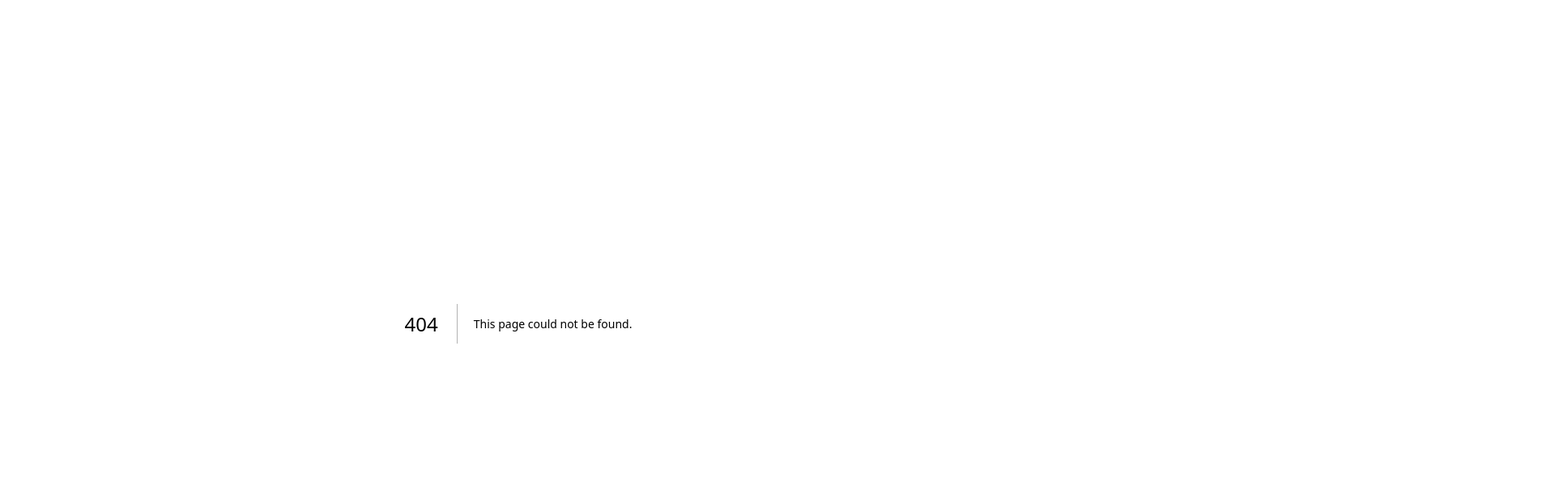
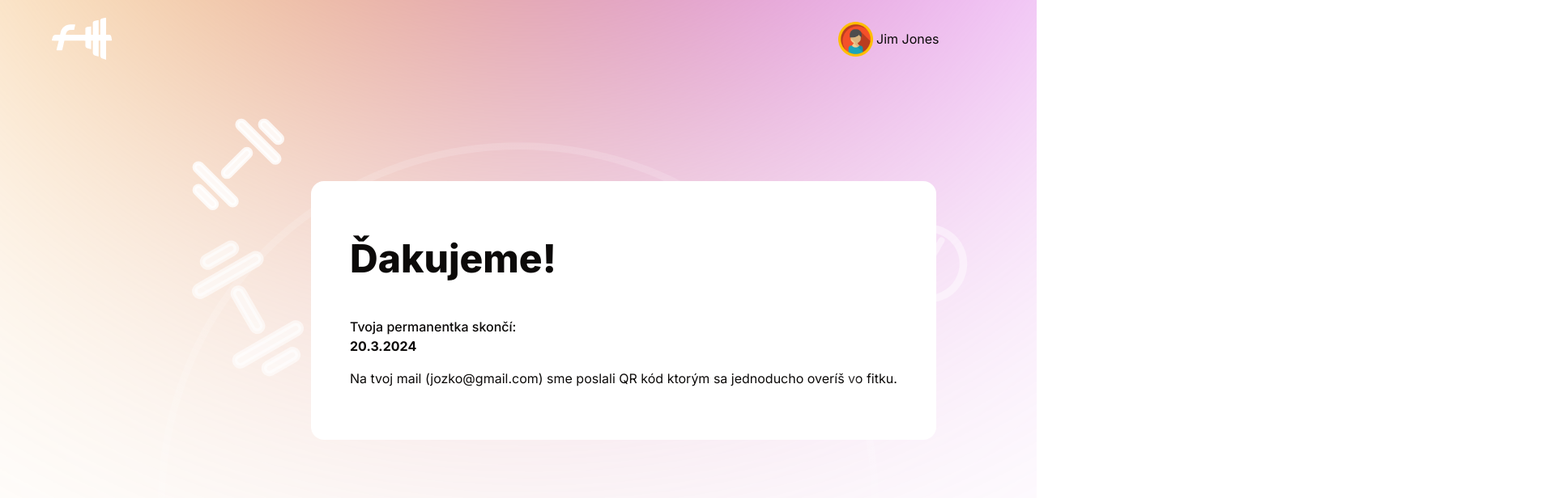
Before and after one commit to allomik69/Fitka-2024, a Next.js app: page /thank-you in a window 1280 px wide. Before the commit this address had no page. Shown: the top 616 px of the page at 81% size, 1920 px wide, since content can reach past the window. Built offline with nearby package versions, Linux system fonts and the light colour scheme.

Commit message:
Fitka-thank-You page
Marek-Thank you page-dorobit este spacing

```diff
--- /dev/null
+++ b/src/app/thank-you/layout.tsx
@@ -0,0 +1,14 @@
+import { Navbar} from "@/components/onboarding-navbar/navbar";
+
+export default function RootLayout({
+  children,
+}: {
+  children: React.ReactNode;
+}) {
+  return (
+    <div className="h-screen">
+        <Navbar/>
+      {children}
+    </div>
+  );
+}
--- /dev/null
+++ b/src/app/thank-you/page.tsx
@@ -0,0 +1,108 @@
+export default function ThankYo() {
+
+    return (
+
+        <main className="h-screen relative">
+        <div className="absolute w-full top-0 left-0 ">
+
+        <svg className="w-full" height="783" viewBox="0 0 1280 783" fill="none" xmlns="http://www.w3.org/2000/svg">
+        <g filter="url(#filter0_f_579_605)">
+        <ellipse cx="659.5" cy="-428.5" rx="638.5" ry="611.5" fill="url(#paint0_linear_579_605)"/>
+        </g>
+        <defs>
+        <filter id="filter0_f_579_605" x="-579" y="-1640" width="2477" height="2423" filterUnits="userSpaceOnUse" color-interpolation-filters="sRGB">
+        <feFlood flood-opacity="0" result="BackgroundImageFix"/>
+        <feBlend mode="normal" in="SourceGraphic" in2="BackgroundImageFix" result="shape"/>
+        <feGaussianBlur stdDeviation="300" result="effect1_foregroundBlur_579_605"/>
+        </filter>
+        <linearGradient id="paint0_linear_579_605" x1="420" y1="-344.5" x2="1003.01" y2="-350.925" gradientUnits="userSpaceOnUse">
+        <stop stop-color="#FE9800"/>
+        <stop offset="0.0001" stop-color="#F6970A"/>
+        <stop offset="0.625" stop-color="#8F5FCD"/>
+        <stop offset="1" stop-color="#E916FB"/>
+        </linearGradient>
+        </defs>
+        </svg>
+
+
+        </div>
+
+
+        <div className="absolute w-full flex justify-center mt-44 z-10">
+        <svg width="890" height="446" viewBox="0 0 890 446" fill="" xmlns="http://www.w3.org/2000/svg">
+        <path d="M889.925 445.074C889.925 386.645 878.417 328.789 856.057 274.808C833.698 220.827 800.925 171.779 759.61 130.464C718.294 89.1489 669.246 56.376 615.265 34.0164C561.284 11.6568 503.428 0.148435 445 0.148438C386.571 0.14844 328.715 11.6568 274.734 34.0164C220.753 56.376 171.705 89.149 130.39 130.464C89.0747 171.779 56.3017 220.827 33.9421 274.808C11.5825 328.789 0.0742136 386.646 0.0742188 445.074H8.97272C8.97271 387.814 20.2509 331.115 42.1633 278.214C64.0757 225.312 96.1932 177.245 136.682 136.756C177.171 96.2675 225.238 64.1499 278.139 42.2375C331.041 20.3251 387.74 9.04694 445 9.04694C502.26 9.04693 558.959 20.3251 611.86 42.2375C664.761 64.1499 712.828 96.2674 753.317 136.756C793.806 177.245 825.924 225.312 847.836 278.214C869.749 331.115 881.027 387.814 881.027 445.074H889.925Z" fill="url(#paint0_linear_579_607)"/>
+        <defs>
+        <linearGradient id="paint0_linear_579_607" x1="445" y1="0.148437" x2="442.194" y2="566.889" gradientUnits="userSpaceOnUse">
+        <stop offset="0.677886" stop-color="white" stop-opacity="0.15"/>
+        <stop offset="1" stop-color="white" stop-opacity="0"/>
+        </linearGradient>
+        </defs>
+        </svg>
+
+        </div>
+
+        <div className="absolute w-full flex mt-32 ml-56  ">
+        <svg width="138" height="148" viewBox="0 0 148 148" fill="none" xmlns="http://www.w3.org/2000/svg">
+        <path d="M132.025 37.7214L113.164 18.8607C111.081 16.7774 107.703 16.7774 105.62 18.8607C103.537 20.944 103.536 24.3217 105.62 26.405L124.481 45.2657C126.564 47.349 129.942 47.349 132.025 45.2657C134.108 43.1824 134.108 39.8047 132.025 37.7214Z" fill="white" fill-opacity="0.8" stroke="white" stroke-opacity="0.8" stroke-width="5.33462"/>
+        <path d="M45.2661 124.481L26.4053 105.62C24.322 103.537 20.9443 103.537 18.861 105.62C16.7777 107.704 16.7777 111.081 18.861 113.165L37.7218 132.025C39.805 134.109 43.1827 134.109 45.266 132.025C47.3493 129.942 47.3494 126.564 45.2661 124.481Z" fill="white" fill-opacity="0.8" stroke="white" stroke-opacity="0.8" stroke-width="5.33462"/>
+        <path d="M71.6711 120.708L26.4053 75.4427C24.322 73.3594 20.9443 73.3594 18.861 75.4427C16.7777 77.526 16.7777 80.9037 18.861 82.987L64.1268 128.253C66.2101 130.336 69.5878 130.336 71.6711 128.253C73.7544 126.169 73.7544 122.792 71.6711 120.708Z" fill="white" fill-opacity="0.8" stroke="white" stroke-opacity="0.8" stroke-width="5.33462"/>
+        <path d="M82.9874 56.5822L56.5823 82.9873C54.499 85.0706 54.499 88.4483 56.5823 90.5316C58.6656 92.6149 62.0433 92.6149 64.1266 90.5316L90.5317 64.1265C92.615 62.0432 92.615 58.6655 90.5317 56.5822C88.4484 54.4989 85.0707 54.4989 82.9874 56.5822Z" fill="white" fill-opacity="0.8" stroke="white" stroke-opacity="0.8" stroke-width="5.33462"/>
+        <path d="M128.253 64.1264L82.9873 18.8607C80.904 16.7774 77.5263 16.7774 75.443 18.8607C73.3597 20.944 73.3597 24.3217 75.443 26.405L120.709 71.6707C122.792 73.754 126.17 73.754 128.253 71.6707C130.336 69.5874 130.336 66.2097 128.253 64.1264Z" fill="white" fill-opacity="0.8" stroke="white" stroke-opacity="0.8" stroke-width="5.33462"/>
+        </svg>
+
+        </div>
+
+        <div className="absolute w-full flex mt-72 ml-56">
+        <svg width="164" height="190" viewBox="0 0 164 190" fill="none" xmlns="http://www.w3.org/2000/svg">
+        <path d="M57.9647 13.6679L29.3591 30.1834C26.1994 32.0076 25.1168 36.0479 26.941 39.2076C28.7653 42.3673 32.8056 43.4499 35.9653 41.6256L64.5709 25.1101C67.7306 23.2859 68.8132 19.2456 66.989 16.0859C65.1647 12.9262 61.1244 11.8436 57.9647 13.6679Z" fill="white" fill-opacity="0.6" stroke="white" stroke-opacity="0.6" stroke-width="6.60619"/>
+        <path d="M133.936 145.253L105.331 161.768C102.171 163.593 101.088 167.633 102.913 170.793C104.737 173.952 108.777 175.035 111.937 173.211L140.543 156.695C143.702 154.871 144.785 150.831 142.961 147.671C141.136 144.511 137.096 143.429 133.936 145.253Z" fill="white" fill-opacity="0.6" stroke="white" stroke-opacity="0.6" stroke-width="6.60619"/>
+        <path d="M137.887 112.459L69.2336 152.096C66.0739 153.921 64.9913 157.961 66.8156 161.121C68.6398 164.28 72.6801 165.363 75.8398 163.539L144.493 123.902C147.653 122.077 148.736 118.037 146.911 114.877C145.087 111.718 141.047 110.635 137.887 112.459Z" fill="white" fill-opacity="0.6" stroke="white" stroke-opacity="0.6" stroke-width="6.60619"/>
+        <path d="M64.8083 78.3694L87.9299 118.417C89.7542 121.577 93.7945 122.66 96.9542 120.835C100.114 119.011 101.196 114.971 99.3722 111.811L76.2505 71.7632C74.4263 68.6035 70.386 67.5209 67.2263 69.3452C64.0666 71.1694 62.984 75.2097 64.8083 78.3694Z" fill="white" fill-opacity="0.6" stroke="white" stroke-opacity="0.6" stroke-width="6.60619"/>
+        <path d="M88.3408 26.6419L19.6872 66.2791C16.5275 68.1033 15.4449 72.1436 17.2692 75.3033C19.0934 78.463 23.1337 79.5456 26.2934 77.7213L94.947 38.0842C98.1067 36.2599 99.1892 32.2196 97.365 29.0599C95.5407 25.9002 91.5005 24.8176 88.3408 26.6419Z" fill="white" fill-opacity="0.6" stroke="white" stroke-opacity="0.6" stroke-width="6.60619"/>
+        </svg>
+
+        </div>
+
+        <div className="absolute w-full left-[1080px] top-[260px]">
+        <svg width="132" height="132" viewBox="0 0 132 132" fill="none" xmlns="http://www.w3.org/2000/svg">
+        <path d="M107.842 90.1577C94.5005 113.267 64.9513 121.184 41.8424 107.842C18.7335 94.5004 10.8158 64.9512 24.1578 41.8423C37.4997 18.7334 67.0489 10.8158 90.1578 24.1577C113.267 37.4996 121.184 67.0488 107.842 90.1577ZM32.3931 46.597C21.6771 65.1576 28.0364 88.891 46.5971 99.607C65.1577 110.323 88.8911 103.964 99.6071 85.403C110.323 66.8424 103.964 43.109 85.4031 32.393C66.8425 21.677 43.1091 28.0363 32.3931 46.597Z" fill="white" fill-opacity="0.42"/>
+        <path d="M82.4268 37.5469L65.9995 65.9997L72.1892 89.0997" stroke="white" stroke-opacity="0.42" stroke-width="8" stroke-linecap="round"/>
+        </svg>
+
+        </div>
+
+        <div className="absolute bg-white py-16 px-12 mt-56 ml-96  items-center rounded-lg ">
+
+
+                <p className="font-extrabold mt-2 text-5xl">
+                        Ďakujeme!
+                    </p>
+
+                    <p className="font-medium mt-12 text-1xl">
+                    Tvoja permanentka skončí:
+                    </p>
+
+                    <p className="font-bold text-1xl ">
+                        20.3.2024
+                    </p>
+
+                    <p className="mt-4">
+                    Na tvoj mail (jozko@gmail.com) sme poslali QR kód ktorým sa jednoducho overíš vo fitku.
+                    </p>
+
+
+
+        </div>
+
+
+
+
+
+
+
+
+
+
+      </main>
+    );
+  }
```
